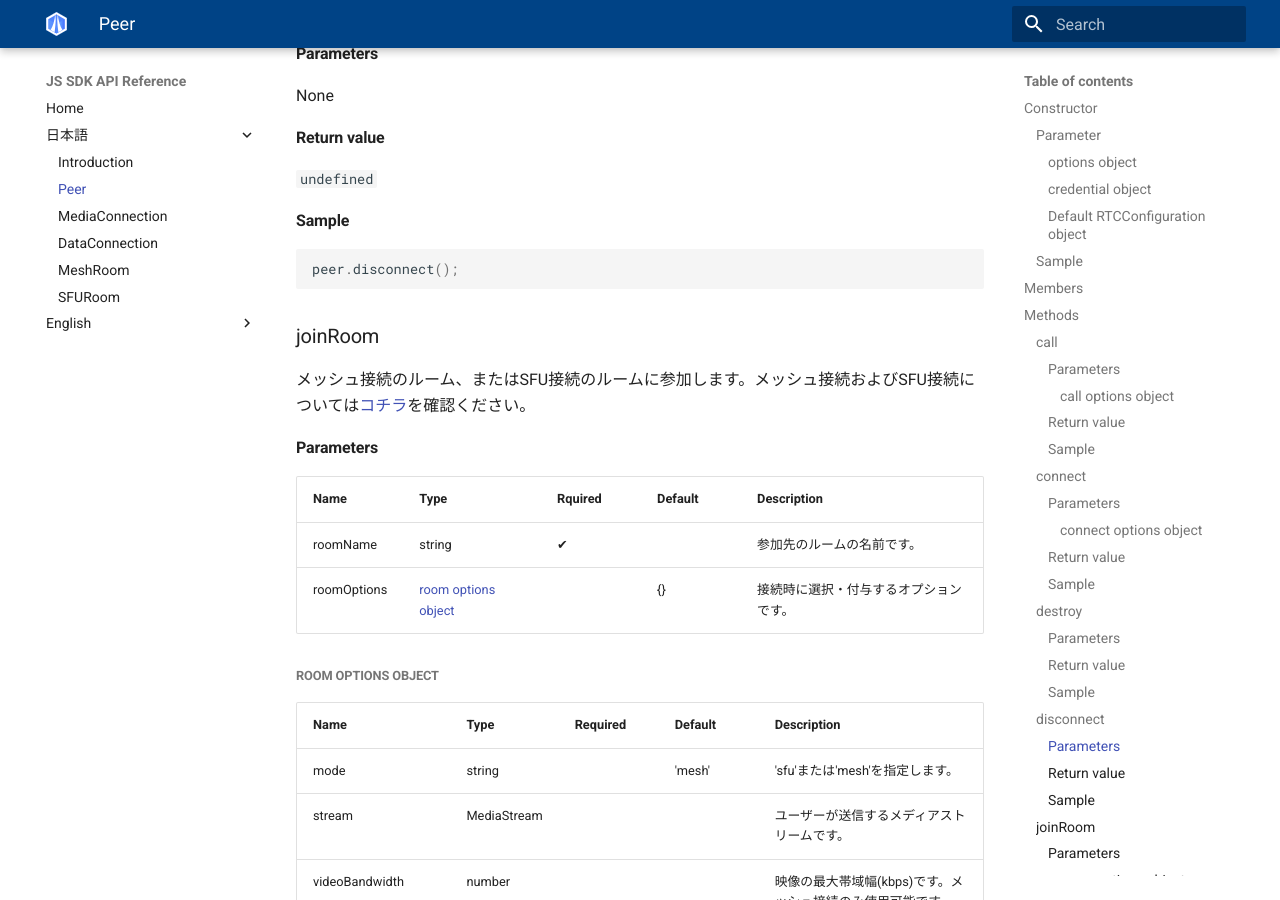
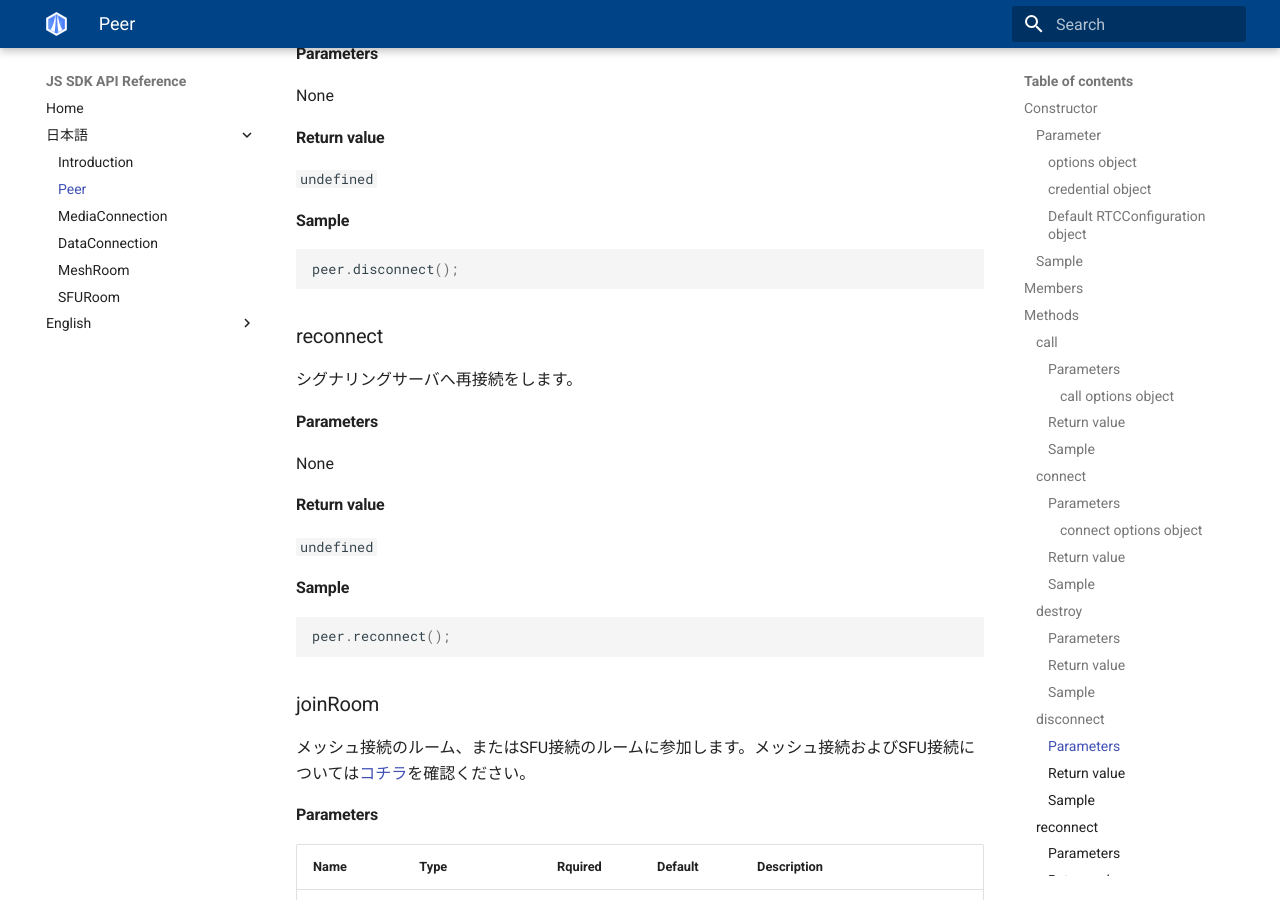
Before and after one commit to skyway/skyway-js-sdk-doc, an MkDocs documentation site: the page built from docs/ja/peer.md, in a window 1280 px wide and 900 px high, scrolled down 6057 px. Built offline with MkDocs 1.6.1 and Material for MkDocs 9.7.7, drawn with Linux system fonts in a browser that asks for light colours; old or Windows-style settings are respelled for this version of MkDocs.

Commit message:
Add #reconnect()

````diff
--- a/docs/ja/peer.md
+++ b/docs/ja/peer.md
@@ -224,6 +224,24 @@ None
 peer.disconnect();
 ```
 
+### reconnect
+
+シグナリングサーバへ再接続をします。
+
+#### Parameters
+
+None
+
+#### Return value
+
+`undefined`
+
+#### Sample
+
+```js
+peer.reconnect();
+```
+
 ### joinRoom
 
 メッシュ接続のルーム、またはSFU接続のルームに参加します。メッシュ接続およびSFU接続については[コチラ](https://webrtc.ecl.ntt.com/sfu.html)を確認ください。
````
